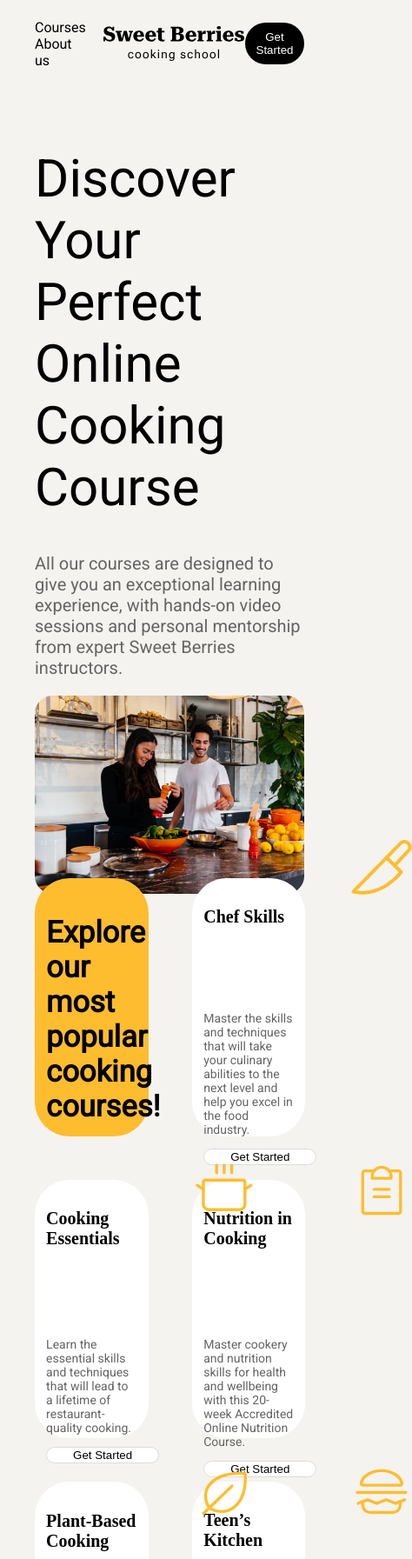
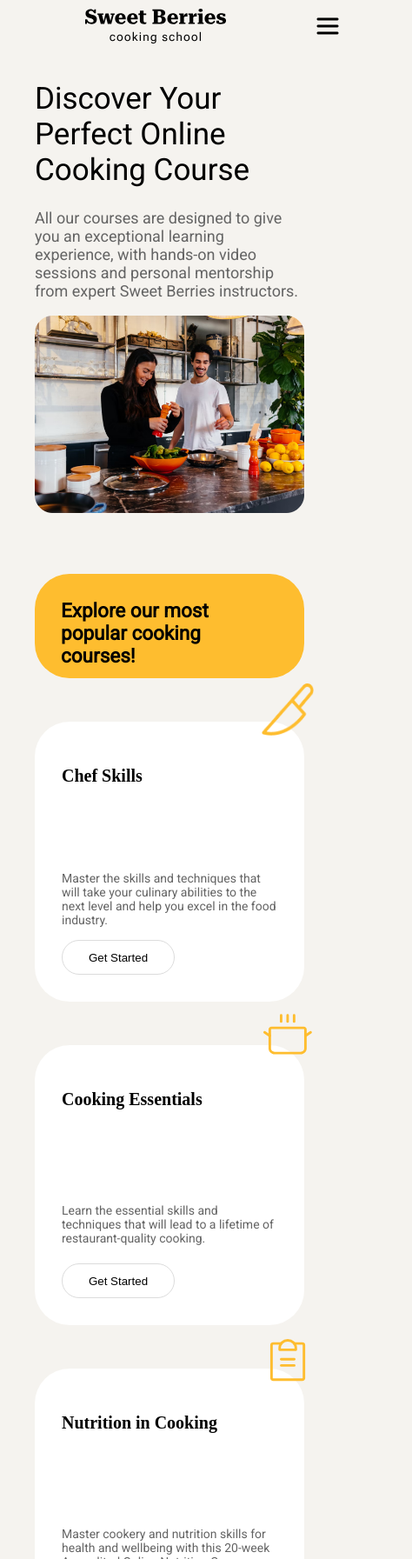
Before and after one commit to Mevluteb/Sweet-Berries-Cooking-School, a plain HTML site: page index.html in a window 390 px wide. Shown: the top 1793 px of the page at 87% size, 474 px wide, since content can reach past the window. Drawn offline with Linux system fonts and the light colour scheme.

Commit message:
All done!

```diff
--- a/index.html
+++ b/index.html
@@ -20,6 +20,7 @@
         </div>
         <img src="./Logo.svg" alt="Logo">
         <button class="button-2" >Get Started</button>
+        <img src="./list 1.png" alt="List" class="threeLine">
     </header>
     <div class="introContainer">
         <div class="headingInfo">
--- a/style.css
+++ b/style.css
@@ -16,6 +16,10 @@ p {
 
 button{
     border: none;
+}
+
+.threeLine{
+    display: none;
 }
 
 body{
@@ -186,3 +190,76 @@ footer {
         font-size: 14px;
     }
 }
+
+@media only screen and (max-width: 500px) {
+
+    .threeLine{
+        display: block;
+        position: relative;
+        left: 100px;
+    }
+
+    body{
+        display: flex;
+        flex-direction: column;
+    }
+
+    header{
+        padding: 10px 40px 10px 40px;
+        justify-content: center;
+    }
+
+    nav a{
+        display: none;
+    }
+
+    .button-2{
+        display: none;
+    }
+
+    .introContainer{
+        padding: 10px 40px 10px 40px;
+        height: auto;
+    }
+
+    .headingInfo h1{
+        font-size: 35px;
+    }
+
+    .headingInfo p{
+        font-size: 18px;
+    }
+
+    .cardContainer{
+        padding: 10px 40px 10px 40px;
+        grid-template-columns: repeat(1, 1fr);
+    }
+
+    .cardExplore{
+        height: 100px;
+        font-size: 15px;
+        padding: 10px 90px 10px 30px;
+    }
+
+    .cardCourses{
+        height: 260px;
+    }
+
+    .cardCourses h3{
+        font-family: roboto serif;
+        font-size: 20px;
+    }
+
+    .cardCourses img{
+        width: 60px;
+        height: 60px;
+        position: relative;
+        left: 230px;
+        top: -140px;
+    }
+
+    footer {
+        height: 100px;
+        margin-top: 50px;
+    }
+}
```
Also changed, not shown: list 1.png (added).
